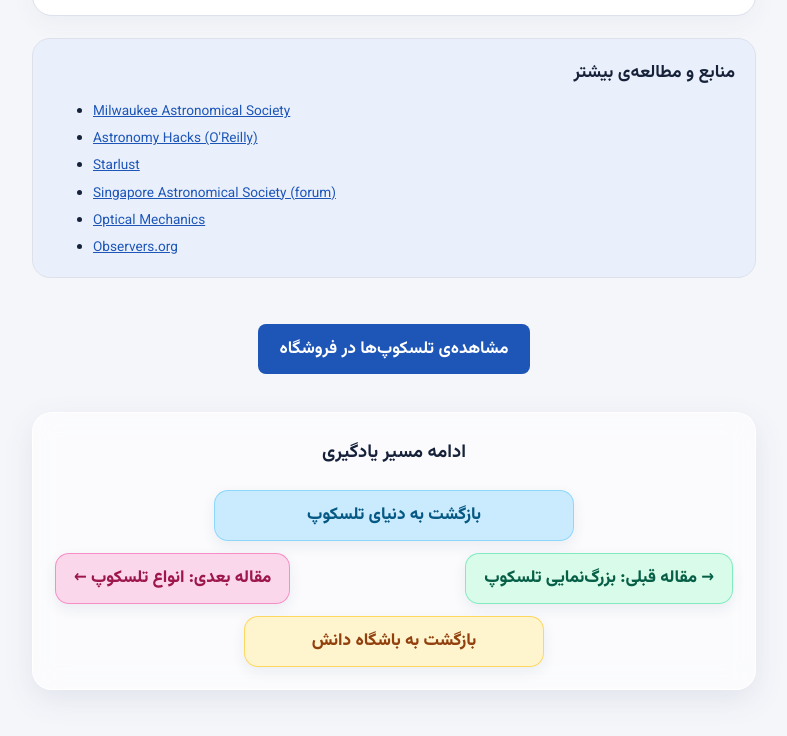
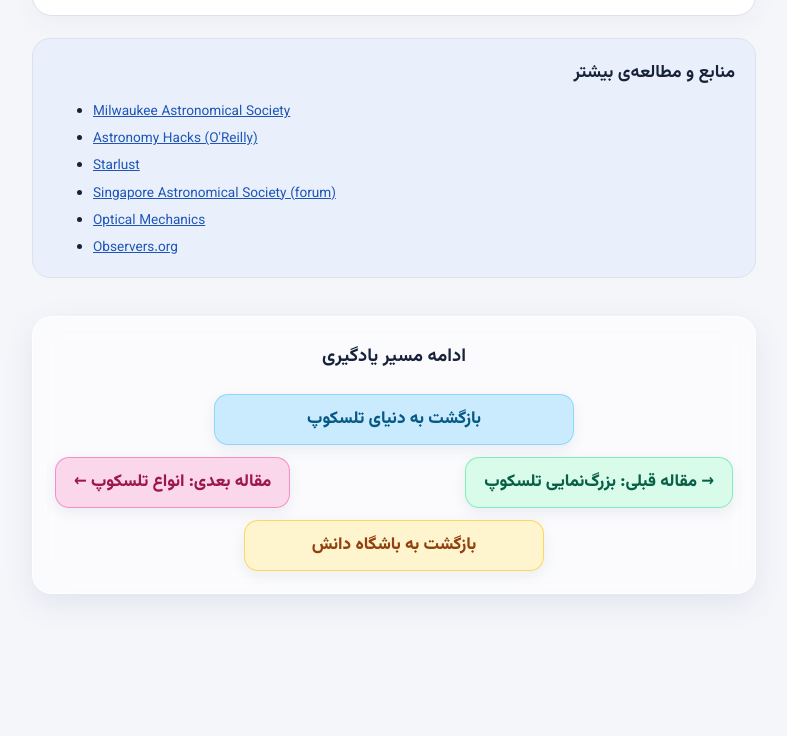
Before and after one commit to Kharideali/aperture-guide, a plain HTML site: page eyepiece.html in a window 1280 px wide. Shown: the part 4588-5324 px from the top of the page, without its empty margins (246-1033 px from the left). After the commit the page ends 5254 px from the top, so only its background shows below. Drawn offline with Linux system fonts and the light colour scheme.

Commit message:
Remove store CTA from educational guide

```diff
--- a/eyepiece.html
+++ b/eyepiece.html
@@ -206,7 +206,7 @@ ul,ol{padding-right:1.4rem;margin:.4rem 0}
 <li><a href="https://observers.org/?p=244">Observers.org</a></li>
 </ul></section>
 
-<p class="cta"><a class="btn" href="https://kharideali.ir/" target="_blank" rel="noopener">مشاهده‌ی تلسکوپ‌ها در فروشگاه</a></p>
+
 <section class="study-footer" aria-label="ادامه مسیر یادگیری">
 <h2>ادامه مسیر یادگیری</h2>
 <div class="study-links">
```
